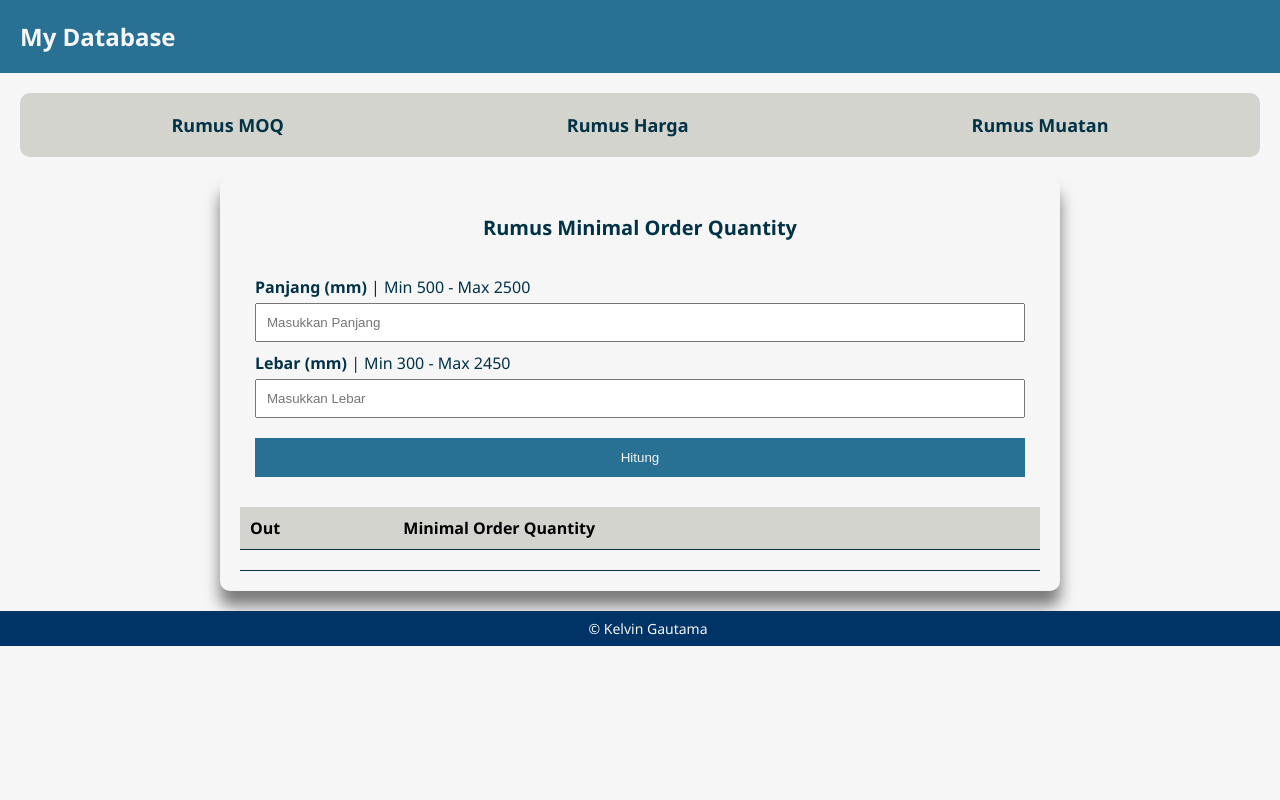
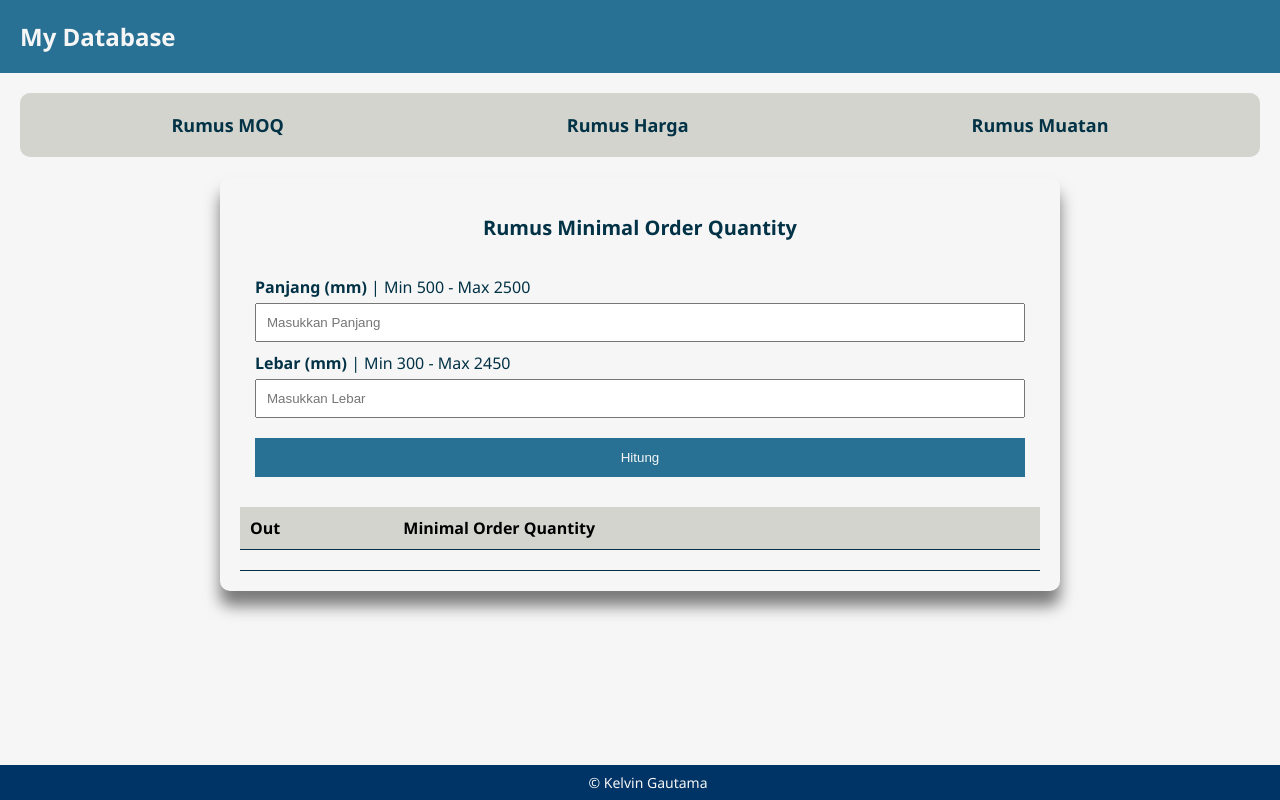
Before and after one commit to kelvingautama9/My-Database, a plain HTML site: page index.html in a window 1280 px wide. Drawn offline with Linux system fonts and the light colour scheme.

Commit message:
index.html

```diff
--- a/index.html
+++ b/index.html
@@ -1,3 +1,4 @@
+
 <!DOCTYPE html>
 <html lang="en">
 <head>
@@ -33,6 +34,8 @@
             color: #023246; /* Dark Blue Text */
             position: relative;
             min-height: 100vh;
+        display: felx;
+        flex-direction: column;
         }
 
         header {
@@ -184,6 +187,7 @@
             background-color: #003366; /* Dark Blue Footer */
             color: #F6F6F6; /* Light Gray Text */
         margin-top: auto; /* Footer akan tetap di bagian bawah */
+        position: fixed;
         }
 
         footer p {
@@ -301,7 +305,17 @@
         <p id="hargaResult"></p>
     </div>
 
-    <!-- Container for Rumus Muatan -->
+    <!------------------ Container Tambahan di bawah Rumus Harga --------------------->
+
+    <div> <br></br><br></br>
+        <p>  </p> <br></br>
+    </div>
+
+
+    <!------------------ Container for Rumus Muatan --------------------->
+    <!------------------ Container for Rumus Muatan --------------------->
+    <!------------------ Container for Rumus Muatan --------------------->
+
     <div class="container" id="muatanContainer" style="display: none;">
         <h2>Rumus Muatan</h2>
         <!-- Tambahkan elemen HTML sesuai kebutuhan untuk Rumus Muatan -->
```
